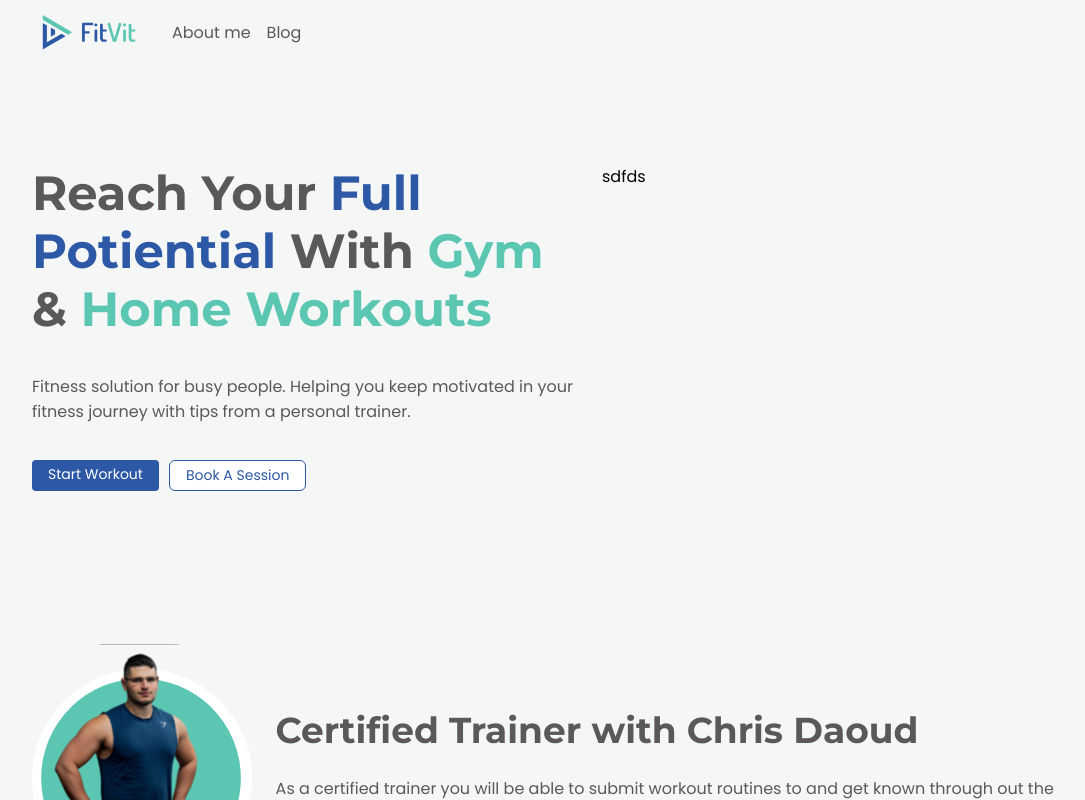
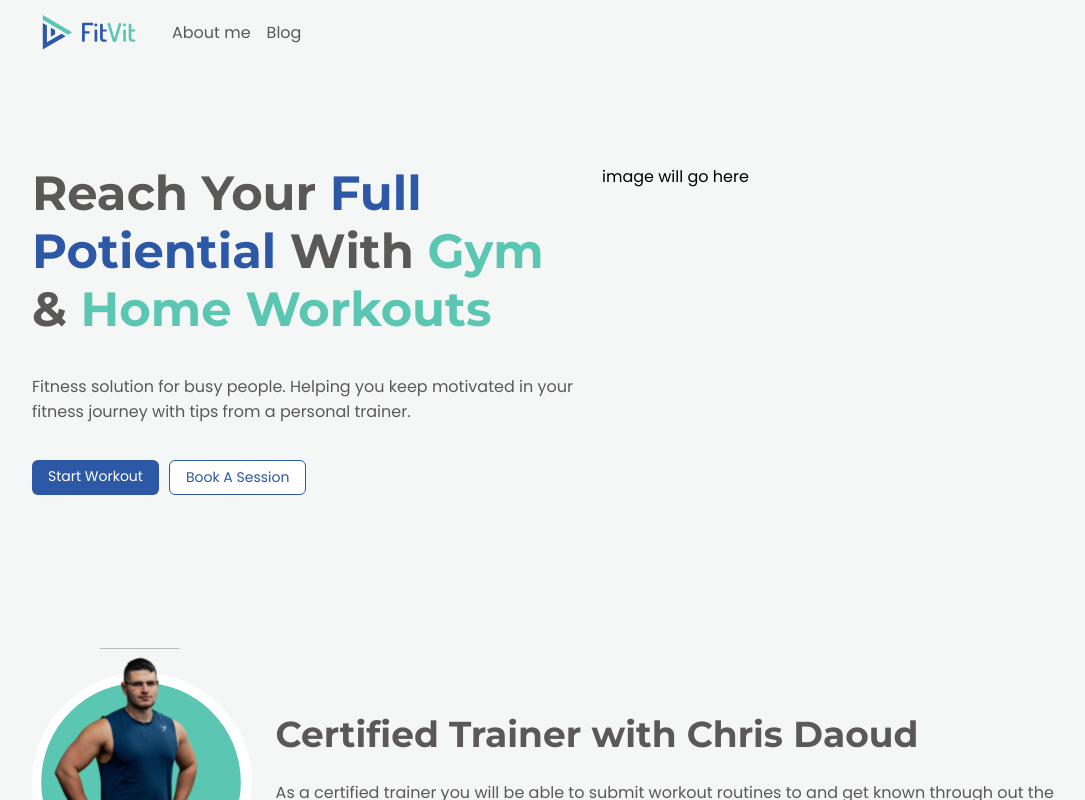
Before and after one commit to JGSolutions/fitvitfitness, a Next.js app: page / in a window 1280 px wide. Shown: the top 800 px of the page, without its empty margins (50-1135 px from the left). Built offline with nearby package versions, Linux system fonts and the light colour scheme.

Commit message:
using css vars

```diff
--- a/pages/index.tsx
+++ b/pages/index.tsx
@@ -45,7 +45,7 @@ export default function Home() {
 								</Link>
 							</div>
 						</div>
-						<div className={styles.row}>sdfds</div>
+						<div className={styles.row}>image will go here</div>
 					</section>
 
 					<section className={styles.section}>
--- a/styles/Button.module.css
+++ b/styles/Button.module.css
@@ -2,8 +2,8 @@
     background-color: var(--primary);
     color: white;
     border: none;
-    padding: 4px 16px;
-    border-radius: 4px;
+    padding: var(--padding-xs) var(--padding-medium);
+    border-radius: var(--border-radius);
     font-size: var(--fs-sm);
 }
 
@@ -11,7 +11,7 @@
     background-color: white;
     color: var(--primary);
     border: 1px solid var(--primary);
-    padding: 4px 16px;
+    padding: var(--padding-xs) var(--padding-medium);
     border-radius: var(--border-radius);
     font-size: var(--fs-sm);
 }
```
